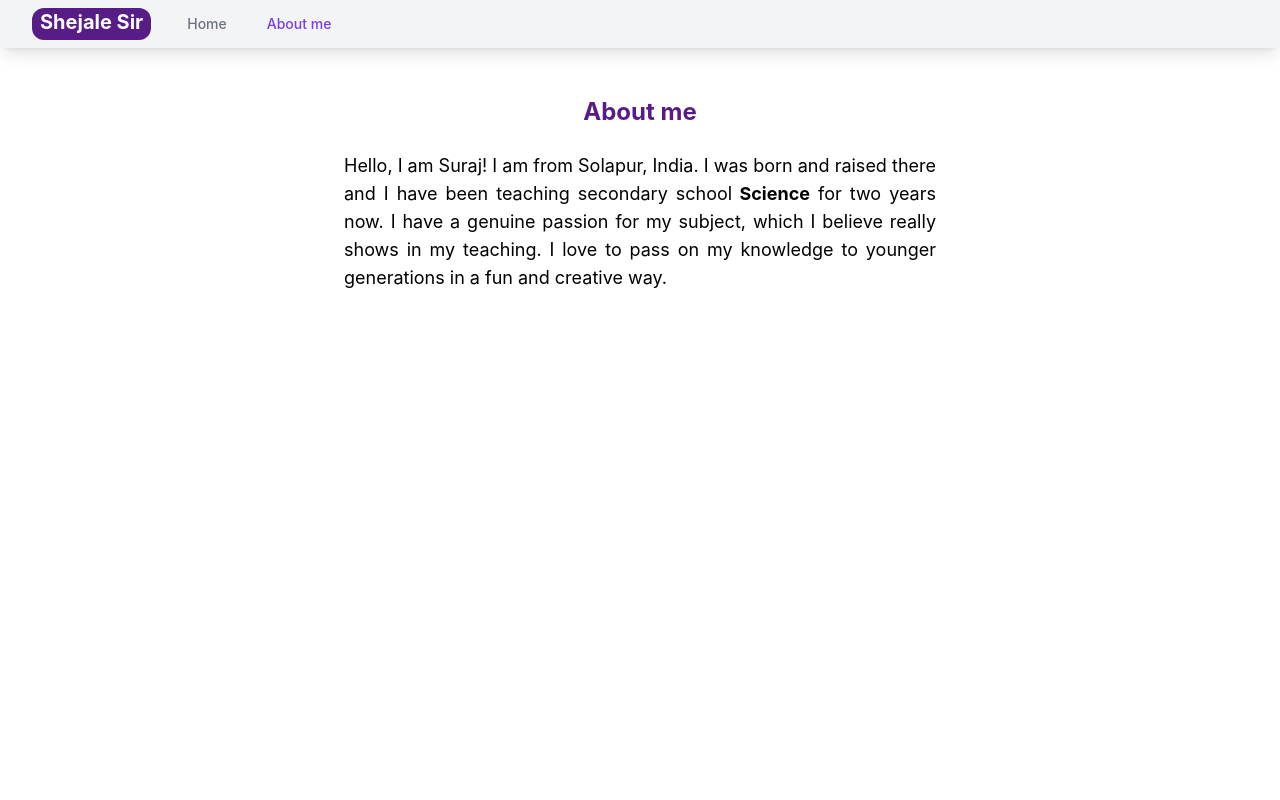
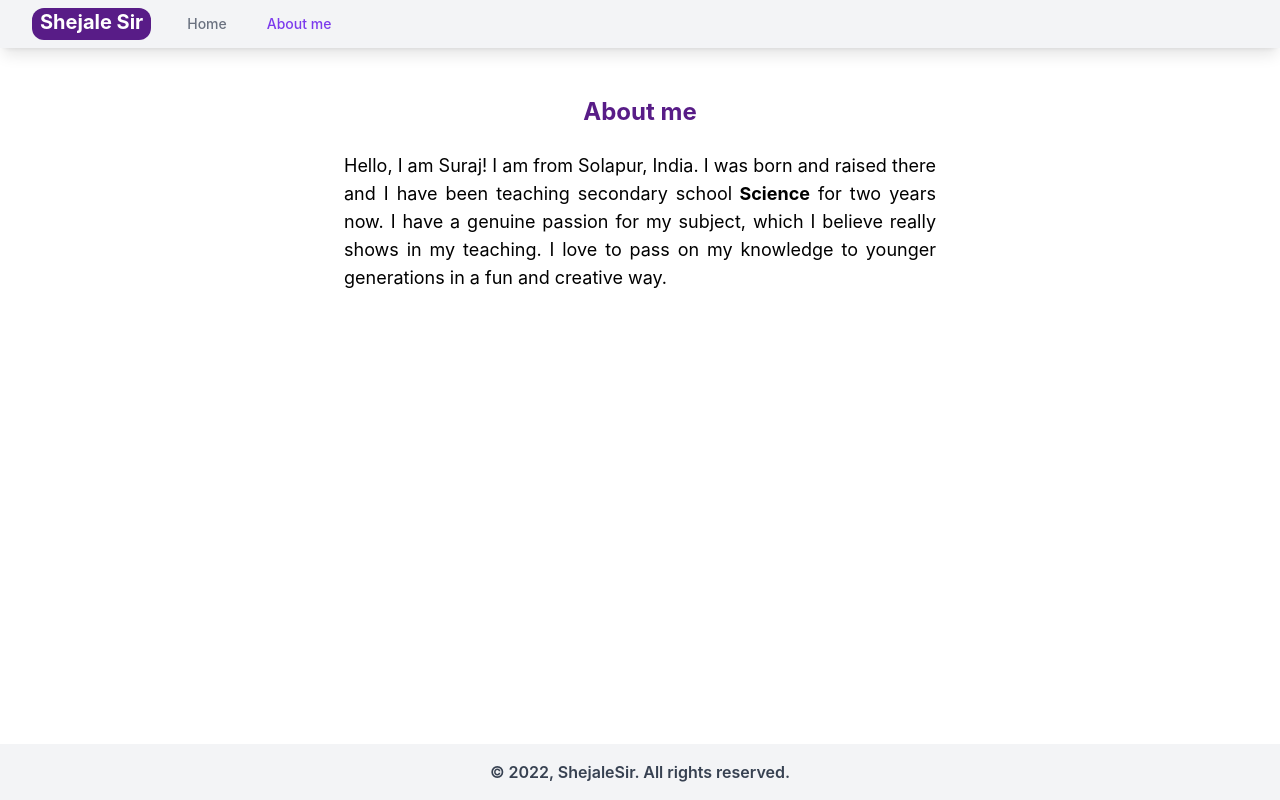
Before and after one commit to MaxVhanamane/class-notes-platform, a Next.js app: page /about in a window 1280 px wide. Built offline with nearby package versions, Linux system fonts and the light colour scheme.

Commit message:
added footer and fixed navbar active link

```diff
--- /dev/null
+++ b/components/Footer.js
@@ -0,0 +1,15 @@
+import React from 'react'
+
+export default function Footer() {
+  return (
+    <footer className="sticky w-full bg-gray-100  flex items-center justify-center text-center text-white top-full" >
+
+
+    <div className="text-center text-gray-700 p-4 font-semibold" >
+      © {new Date().getFullYear()}, ShejaleSir. All rights reserved.
+
+
+    </div>
+  </footer>
+  )
+}
--- /dev/null
+++ b/components/Layout.js
@@ -0,0 +1,12 @@
+import React from 'react'
+import Navbar from './../components/Navbar';
+import Footer from './../components/Footer';
+export default function Layout({children}) {
+  return (
+    <div className='min-h-screen'>
+ <Navbar/>
+      {children}
+      <Footer/>
+    </div>
+  )
+}
--- a/components/Navbar.js
+++ b/components/Navbar.js
@@ -48,8 +48,8 @@ export default function Navbar() {
         <div className="hidden sm:block sm:ml-6">
           <div className="flex space-x-4">
             {/* <!-- Current: "bg-gray-900 text-white", Default: "text-gray-300 hover:bg-gray-700 hover:text-white" --> */}
-          <Link href="/"><a className={`${currentPath==="/" && "text-violet-600"} text-gray-500 px-3 py-2 rounded-md text-sm font-medium` }aria-current="page">Home</a></Link>
-          <Link href="/about"><a className={`${currentPath==="/about" && "text-violet-600"} text-gray-500 px-3 py-2 rounded-md text-sm font-medium` }aria-current="page">About me</a></Link>
+          <Link href="/"><a className={`${currentPath=="/" ? "text-violet-600" : 'text-gray-500' }  px-3 py-2 rounded-md text-sm font-medium` }aria-current="page">Home</a></Link>
+          <Link href="/about"><a className={`${currentPath=="/about" ? "text-violet-600" : 'text-gray-500'}  px-3 py-2 rounded-md text-sm font-medium` }aria-current="page">About me</a></Link>
 
           </div>
         </div>
@@ -64,11 +64,11 @@ export default function Navbar() {
       {/* <!-- Current: "bg-gray-900 text-white", Default: "text-gray-300 hover:bg-gray-700 hover:text-white" --> */}
       <Link href="/"><a  onClick={()=>{
         setToggle(!toggle)
-      }}  className={`${currentPath==="/" && "text-violet-600"} text-gray-500 px-3 py-2 rounded-md text-sm font-medium` }>Home</a></Link>
+      }}  className={`${currentPath==="/" ? "text-violet-600" : 'text-gray-500'}  px-3 py-2 rounded-md text-sm font-medium` }>Home</a></Link>
 
 <Link href="/about"><a  onClick={()=>{
         setToggle(!toggle)
-      }} className={`${currentPath==="/about" && "text-violet-600"} text-gray-500 px-3 py-2 rounded-md text-sm font-medium` }>About me</a></Link>
+      }} className={`${currentPath==="/about" ? "text-violet-600" : 'text-gray-500'}  px-3 py-2 rounded-md text-sm font-medium` }>About me</a></Link>
     </div>
   </div>}
 </nav>
--- a/pages/_app.js
+++ b/pages/_app.js
@@ -1,10 +1,14 @@
 import '../styles/globals.css'
-import Navbar from './../components/Navbar';
+
+import Layout from './../components/Layout';
 
 function MyApp({ Component, pageProps }) {
-  return<>
-  <Navbar/>
-   <Component {...pageProps} /></>
+  return<Layout>
+   <Component {...pageProps} />
+   </Layout>
+
+
+
 }
 
 export default MyApp
--- a/pages/about.js
+++ b/pages/about.js
@@ -2,7 +2,7 @@ import React from 'react'
 
 export default function about() {
   return (
-    <div className='container mx-auto mt-24 lg:w-1/2 px-6 flex items-center justify-center flex-col text-justify '>
+    <div className='container mx-auto pt-24 lg:w-1/2 px-6 flex items-center justify-center flex-col text-justify '>
       <h1 className='font-bold text-purple-900 text-2xl '>About me</h1>
       <p className='text-lg mt-6'> Hello,
         I am Suraj! I am from Solapur, India. I was born and raised there and I have been teaching secondary school
--- a/pages/chapternames.js
+++ b/pages/chapternames.js
@@ -10,7 +10,7 @@ export default function Part1({allSyllabus}) {
     const router = useRouter();
 
   return (
-    <div className='mt-20 flex flex-col items-center justify-center'>
+    <div className='pt-20 flex flex-col items-center justify-center'>
       <h1 className='text-center text-purple-900 font-bold text-xl'> Name of the Chapters</h1>
       <ol className='mt-6 list-decimal flex flex-col gap-6'>
        {uniqueChapterNames.sort().map((chapter)=>{
--- a/pages/chapters/[slug].js
+++ b/pages/chapters/[slug].js
@@ -9,7 +9,7 @@ export default function Chapters({allQuestions}) {
     const part = (router.query.part).replace(/['"]+/g, '').replace(/\s+/, "") ;
 
   return (
-    <div className='container  mt-16  mb-56'>
+    <div className='container  mt-16  mb-32'>
       {allQuestions.map((question)=>{
         return <div className='container flex flex-col  w-screen mt-6 text-justify p-4' key={question._id}>
         <h1 className='font-bold text-2xl lg:text-3xl text-violet-700 pl-4'>{question.question}</h1>
--- a/pages/index.js
+++ b/pages/index.js
@@ -37,8 +37,8 @@ export default function Home({allSyllabus}) {
     setshowSearch(true)
   }
   return (
-<div className='lg:mb-28 mb-44'>
-<div className='mx-auto mt-12 flex flex-col items-center justify-center'>
+<div className='lg:mb-28 mb-36'>
+<div className='mx-auto pt-12 flex flex-col items-center justify-center'>
 <h1 className=' mb-4 bg-purple-800 w-full text-white text-lg text-center py-1'>Notes For MSB Classes 5 - 10 </h1>
 
   <h1 className='mt-2 mb-4 text-purple-500 text-lg text-center'>Enter your question here </h1>
--- a/styles/globals.css
+++ b/styles/globals.css
@@ -9,6 +9,8 @@ body {
   margin: 0;
   font-family: -apple-system, BlinkMacSystemFont, Segoe UI, Roboto, Oxygen,
     Ubuntu, Cantarell, Fira Sans, Droid Sans, Helvetica Neue, sans-serif;
+    /* background-color: #ffffff;
+background-image: url("https://www.transparenttextures.com/patterns/3px-tile.png"); */
 }
 
 ::-webkit-scrollbar {
```
